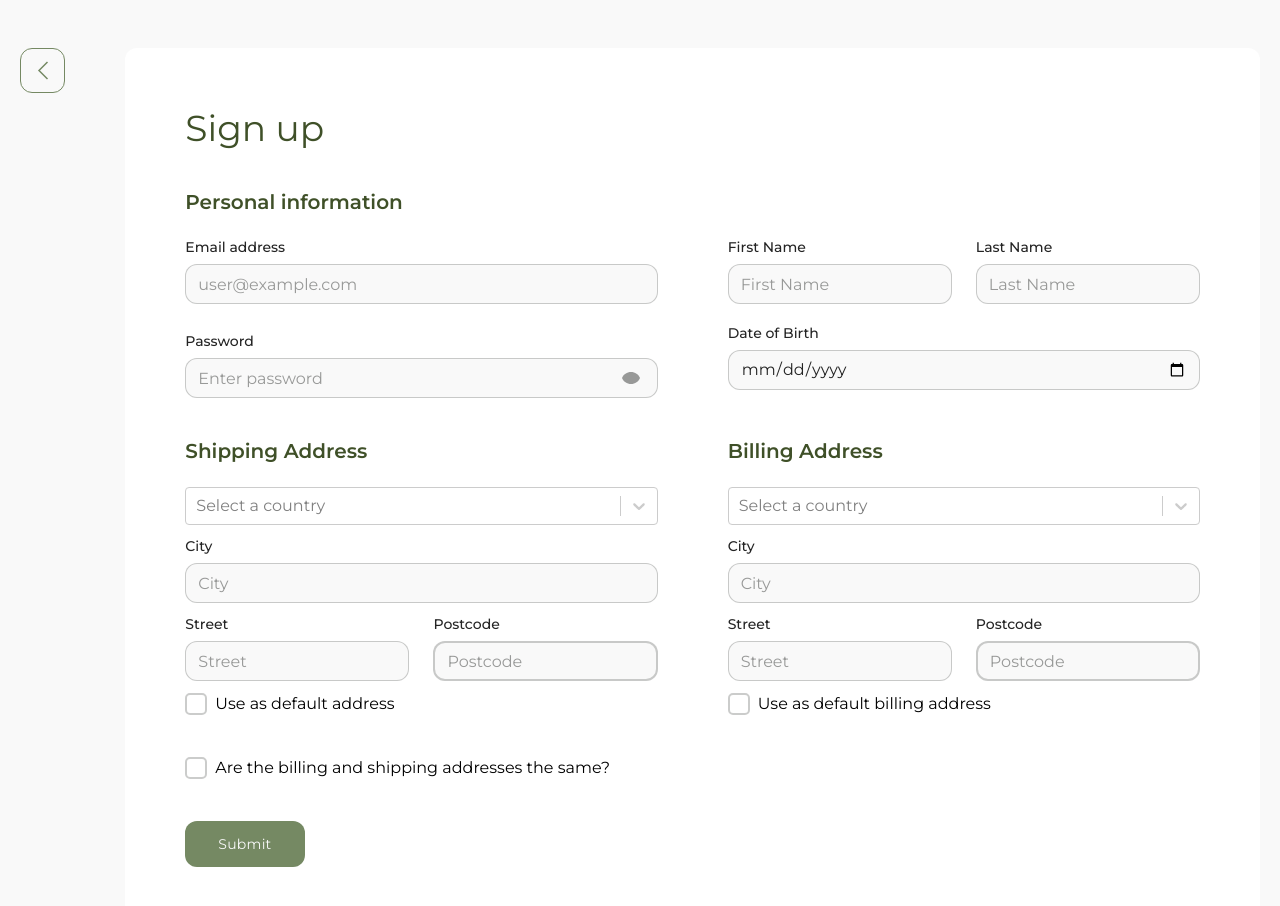
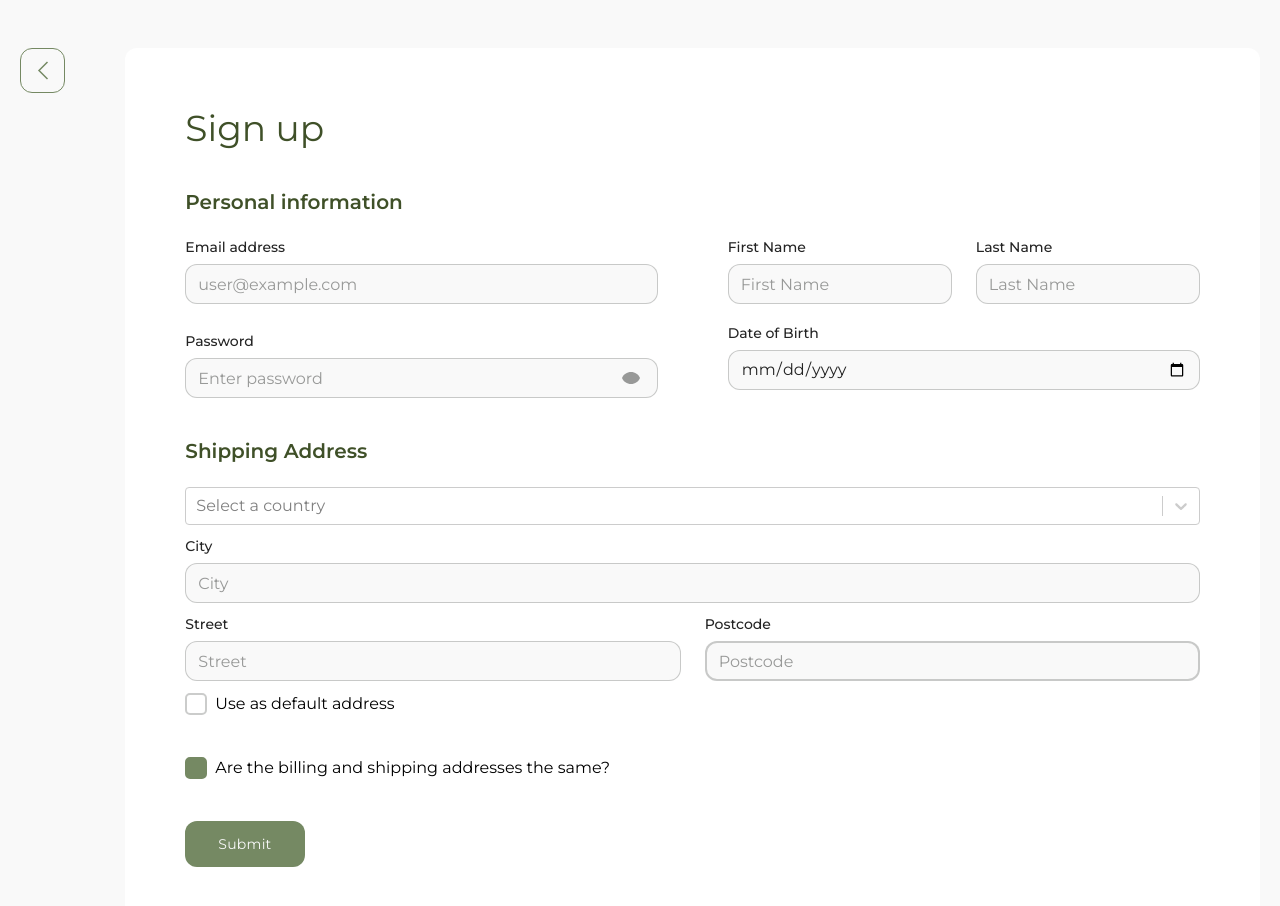
Before and after one commit to D4n1el13and37/e-commerce-app, a React (Vite) app: page /register in a window 1280 px wide. Shown: the top 906 px of the page. Built offline with nearby package versions, Linux system fonts and the light colour scheme; no server answers.

Commit message:
feat: add checkbox same address funq

```diff
--- a/src/pages/Register/Component/RegisterForm.tsx
+++ b/src/pages/Register/Component/RegisterForm.tsx
@@ -1,4 +1,4 @@
-import { useState } from 'react';
+import React, { useState } from 'react';
 import { FormProvider, SubmitHandler, useForm } from 'react-hook-form';
 import { useNavigate } from 'react-router-dom';
 import useAppDispatch from '../../../hooks/useAppDispatch';
@@ -25,24 +25,39 @@ export default function RegisterForm() {
   const [isSuccess, setIsSuccess] = useState(false);
   const [isError, setIsError] = useState('');
 
+  const [isSameAddress, setSameAddress] = useState(true);
+
   const navigate = useNavigate();
   const dispatch = useAppDispatch();
-  // const { isAuthorized, isLoading, error } = useAppSelector(
-  //   (state) => state.auth
-  // );
 
   function removeError() {
     setTimeout(() => setIsError(''), 3000);
   }
 
+  const handleCheckboxChange = () => {
+    setSameAddress(!isSameAddress);
+  };
+
   const onSubmit: SubmitHandler<RegisterFormFields> = async (data) => {
+    const userData = { ...data };
+
+    if (isSameAddress) {
+      userData.streetBilling = userData.streetShipping;
+      userData.cityBilling = userData.cityShipping;
+      userData.postcodeBilling = userData.postcodeShipping;
+      userData.countryBilling = userData.countryShipping;
+    }
+
     try {
       await dispatch(register(data)).unwrap();
       setIsSuccess(true);
-      await dispatch(
-        login({ email: data.email, password: data.password })
-      ).unwrap();
-      navigate('/main', { replace: true });
+
+      await setTimeout(() => {
+        dispatch(
+          login({ email: data.email, password: data.password })
+        ).unwrap();
+        navigate('/main', { replace: true });
+      }, 1000);
     } catch (e) {
       if (typeof e === 'string') {
         setIsError(e);
@@ -56,11 +71,14 @@ export default function RegisterForm() {
       <form className={`${classes.form}`} onSubmit={handleSubmit(onSubmit)}>
         <h2 className={`${classes.form__title}`}>Sign up</h2>
         <PersonalInfo />
-        <div className={`${classes.form__addresses}`}>
-          <ShippingAddress />
-          <BillingAddress />
-        </div>
-        <Checkbox label="Are the billing and shipping addresses the same?" />
+        <ShippingAddress />
+        {!isSameAddress && <BillingAddress />}
+
+        <Checkbox
+          label="Are the billing and shipping addresses the same?"
+          checked={isSameAddress}
+          onChange={handleCheckboxChange}
+        />
         <div className="server_error">
           {isError && (
             <span className="error">
--- a/src/pages/Register/Component/Rigister.module.scss
+++ b/src/pages/Register/Component/Rigister.module.scss
@@ -5,8 +5,8 @@
 }
 
 .form {
-  display: flex;
-  flex-direction: column;
+  // display: flex;
+  // flex-direction: column;
   grid-column: 2 / -1;
   border-radius: 12px;
   padding: 60px;
@@ -26,11 +26,11 @@
     color: var(--accent-color, #3f5028);
   }
 
-  &__addresses {
-    display: grid;
-    grid-template-columns: repeat(2, 1fr);
-    gap: 70px;
-  }
+  // &__addresses {
+  //   display: grid;
+  //   // grid-template-columns: repeat(2, 1fr);
+  //   gap: 70px;
+  // }
 
   &__personalData {
     display: grid;
--- a/src/store/authSlice.ts
+++ b/src/store/authSlice.ts
@@ -110,12 +110,6 @@ const authSlice = createSlice({
         newState.isLoading = false;
         newState.currentUser = null;
       })
-      .addCase(register.fulfilled, (state, action) => {
-        const newState = state;
-        newState.isLoading = false;
-        newState.isAutorized = true;
-        newState.currentUser = action.payload;
-      })
       .addCase(register.rejected, (state) => {
         const newState = state;
         newState.isLoading = false;
```
